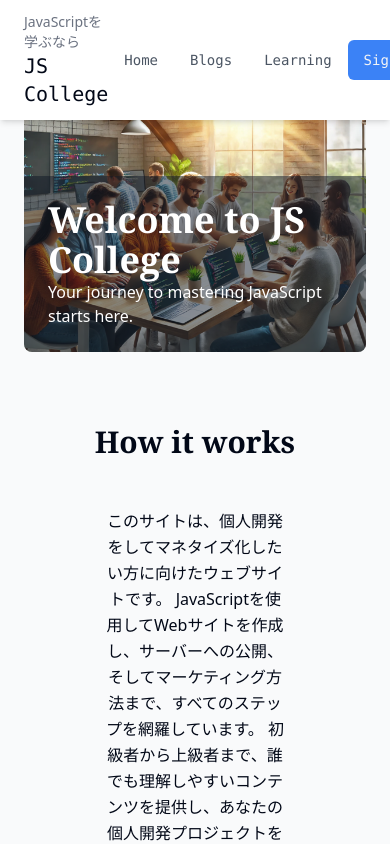
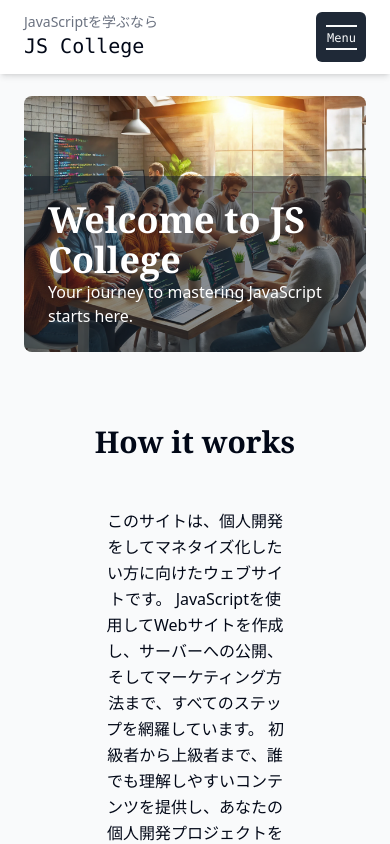
Before and after one commit to ikun2019/js-college-front, a Next.js app: page / in a window 390 px wide. Shown: the top 844 px of the page. Built offline with nearby package versions, Linux system fonts and the light colour scheme; no server answers; what @supabase/auth-helpers-react would draw is missing.

Commit message:
ハンバーガーメニューUIの作成

```diff
--- /dev/null
+++ b/src/components/common/header/HamburgerMenu.jsx
@@ -0,0 +1,80 @@
+import React from 'react';
+import Link from 'next/link';
+
+const HamburgerMenu = ({ toggleHamburger, isActive, user, onSignout }) => {
+	return (
+		<>
+			{/* ハンバーガーアイコン */}
+			<div
+				className={`relative bg-gray-800 cursor-pointer rounded-md w-[50px] h-[50px] md:hidden ${
+					isActive ? 'active' : ''
+				}`}
+				onClick={toggleHamburger}
+			>
+				<span
+					className={`inline-block absolute h-[2px] bg-gray-50 w-[62%] left-[10px] transition-all top-[13px] ${
+						isActive ? 'top-[18px] left-[18px] translate-y-[6px] rotate-[-45deg] w-[30%]' : ''
+					}`}
+				></span>
+				<span
+					className={`inline-block transition-all absolute top-[18px] left-[11px] text-xs mx-auto text-gray-50 ${
+						isActive ? 'opacity-0' : ''
+					}`}
+				>
+					Menu
+				</span>
+				<span
+					className={`inline-block absolute h-[2px] bg-gray-50 w-[62%] left-[10px] transition-all top-[36px] ${
+						isActive ? 'top-[30px] left-[18px] translate-y-[-6px] rotate-[45deg] w-[30%]' : ''
+					}`}
+				></span>
+			</div>
+			{/* メニューコンテンツ */}
+			<nav className={`${isActive ? 'block' : 'hidden'}`}>
+				<ul>
+					<li>
+						<Link href="/" className="block w-full px-4 py-2 text-center">
+							Home
+						</Link>
+					</li>
+					<hr />
+					<li>
+						<Link href="/blogs" className="block w-full px-4 py-2 text-center">
+							Blogs
+						</Link>
+					</li>
+					<hr />
+					<li>
+						<Link href="/learnings" className="block w-full px-4 py-2 text-center">
+							Learning
+						</Link>
+					</li>
+					<hr />
+					{user ? (
+						<>
+							<li className="block hover:bg-gray-200">
+								<Link href="/auth/profile" className="block w-full px-4 py-2 text-center">
+									Profile
+								</Link>
+							</li>
+							<hr />
+							<li className="block hover:bg-gray-200">
+								<button className="block w-full px-4 py-2" onClick={onSignout}>
+									SignOut
+								</button>
+							</li>
+						</>
+					) : (
+						<li>
+							<Link href="/auth/signin" className="text-gray-100 font-bold bg-blue-500">
+								SignIn
+							</Link>
+						</li>
+					)}
+				</ul>
+			</nav>
+		</>
+	);
+};
+
+export default HamburgerMenu;
--- a/src/components/common/Header.jsx
+++ b/src/components/common/header/Header.jsx
@@ -2,15 +2,17 @@ import React, { useEffect, useRef, useState } from 'react';
 import Link from 'next/link';
 import Image from 'next/image';
 
-import { Button } from '../ui/button';
-import useAuthSesseion from '../../hooks/useAuthSession';
-import useAuth from '../../hooks/useAuth';
+import { Button } from '../../ui/button';
+import useAuthSesseion from '../../../hooks/useAuthSession';
+import HamburgerMenu from './HamburgerMenu';
+import useAuth from '../../../hooks/useAuth';
 
 const Header = () => {
 	const { user } = useAuthSesseion();
 	const { handleSignout } = useAuth();
 
-	const [isOpen, setIsOpen] = useState(false);
+	const [isOpen, setIsOpen] = useState(false); // profileの開閉
+	const [isActive, setIsActive] = useState(false); // ハンバーガーメニューの開閉
 	const menuRef = useRef(null);
 	const handleClickOutside = (event) => {
 		if (menuRef.current && !menuRef.current.contains(event.target)) {
@@ -28,6 +30,10 @@ const Header = () => {
 		setIsOpen(!isOpen);
 	};
 
+	const toggleHamburger = () => {
+		setIsActive(!isActive);
+	};
+
 	const onSignout = async (e) => {
 		e.preventDefault();
 		await handleSignout();
@@ -39,7 +45,13 @@ const Header = () => {
 				<p className="font-sans text-sm text-gray-500">JavaScriptを学ぶなら</p>
 				<p className="text-xl">JS College</p>
 			</div>
-			<nav className="flex items-center">
+			<HamburgerMenu
+				toggleHamburger={toggleHamburger}
+				isActive={isActive}
+				user={user}
+				onSignout={onSignout}
+			/>
+			<nav className="md:flex md:items-center hidden">
 				<ul className="flex items-center">
 					<li>
 						<Button variant="ghost" asChild>
--- a/src/components/layouts/Layout.jsx
+++ b/src/components/layouts/Layout.jsx
@@ -1,5 +1,5 @@
 import React from 'react';
-import Header from '../common/Header';
+import Header from '../common/header/Header';
 import Footer from '../common/Footer';
 
 const Layout = ({ children }) => {
```
Also changed, not shown: src/components/common/auth/Auth.jsx (renamed from src/components/common/Auth.jsx), src/components/common/auth/GithubSignupButton.jsx (renamed from src/components/common/GithubSignupButton.jsx), src/components/common/auth/GmailSignupButton.jsx (renamed from src/components/common/GmailSignupButton.jsx).
